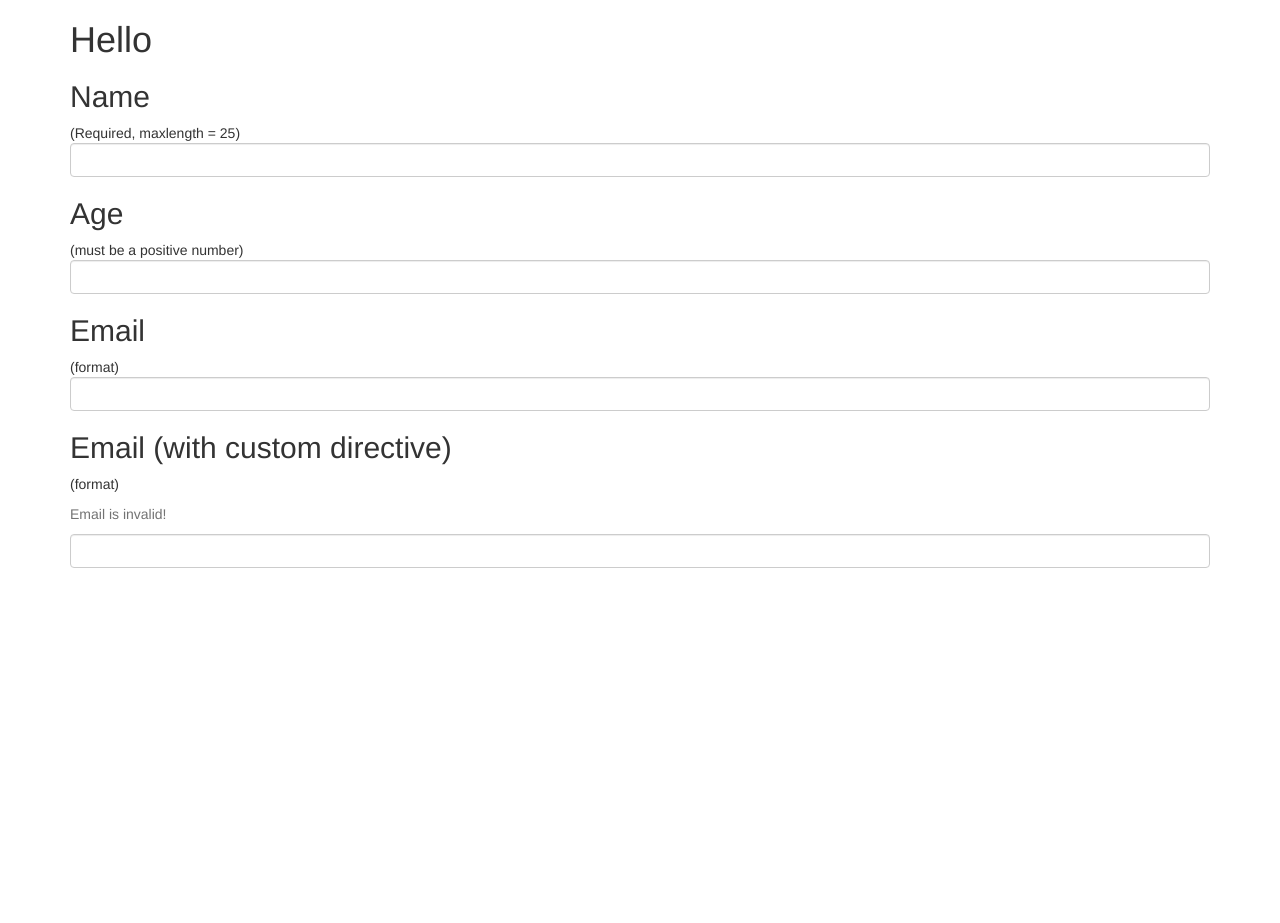
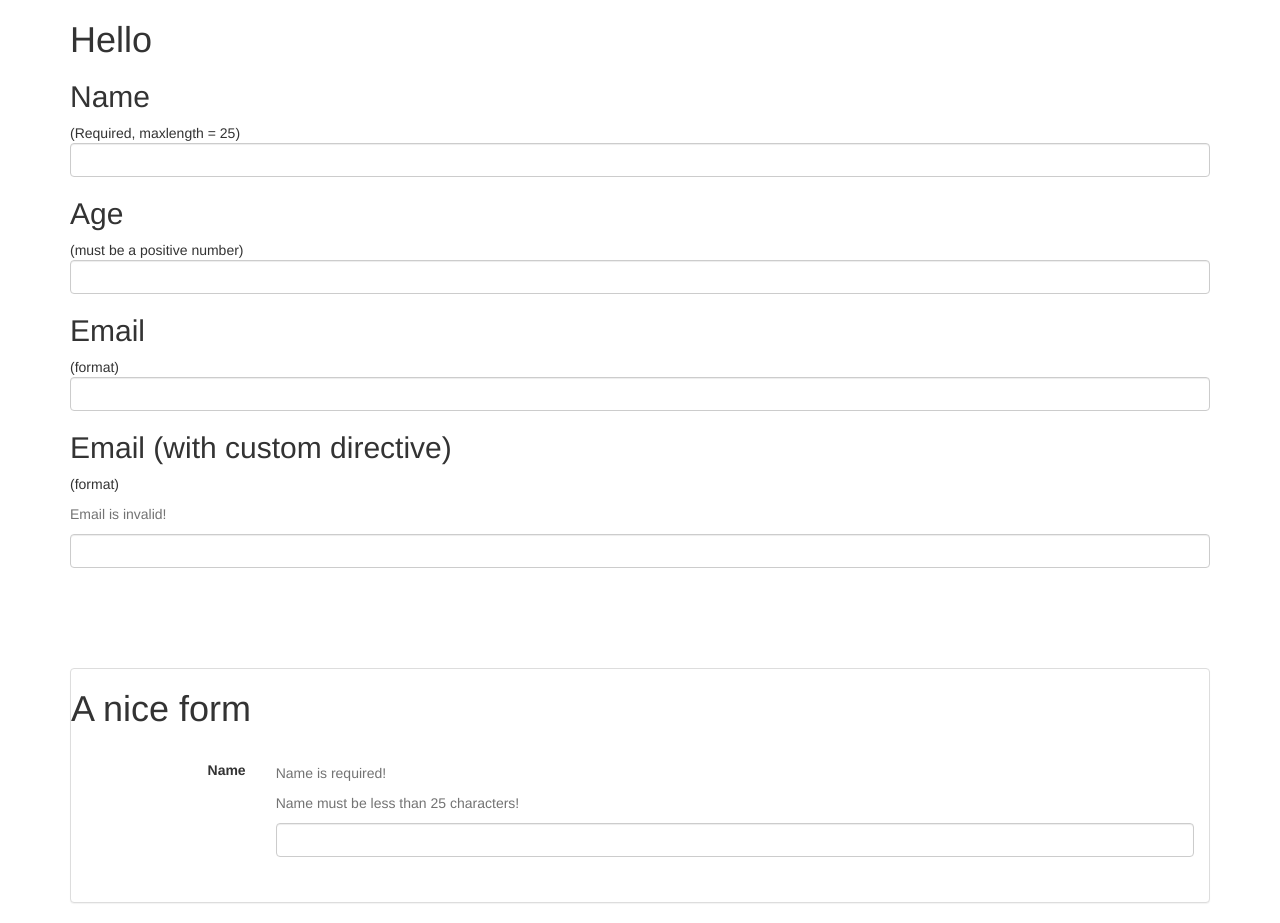
Before and after one commit to Pance/form-field-validation-directive-in-angular, a plain HTML site: page index.html in a window 1280 px wide. Before the commit the page ends 800 px from the top, so only its background shows below. Drawn offline with nearby package versions, Linux system fonts and the light colour scheme.

Commit message:
Add a nicer form with a name input using the new directives

```diff
--- a/index.html
+++ b/index.html
@@ -65,8 +65,37 @@
             <input type="email" name="email2" class="form-control"
                    ng-model="personData.email2">
           </form-field-validation>
+        </div>
+        <br><br><br><br><br>
 
+        <div class="panel panel-default">
+          <h1>A nice form</h1>
+          <div class="panel-body" ng-form="niceForm">
+            <div class="form-horizontal">
+              <!--name input-->
+              <div class="form-group">
+                <label for="nameInput" class="col-sm-2 control-label">Name</label>
+                <div class="col-sm-10">
+                  <form-field-validation form-field="niceForm.name">
+                    <validation-error-messages>
+                      <invalid-message if-field="$error.required">
+                        Name is required!</invalid-message>
+                      <invalid-message if-field="$error.maxlength">
+                        Name must be less than 25 characters!</invalid-message>
+                    </validation-error-messages>
+                    <input id="nameInput" type="text" name="name" class="form-control" ng-model="personData.email"
+                           ng-maxlength="25" required>
+                  </form-field-validation>
+                </div>
+              </div>
+              <!--age input-->
+              <div class="form-group">
+
+              </div>
+            </div>
+          </div>
         </div>
+
       </div>
     </div>
   </body>
```
